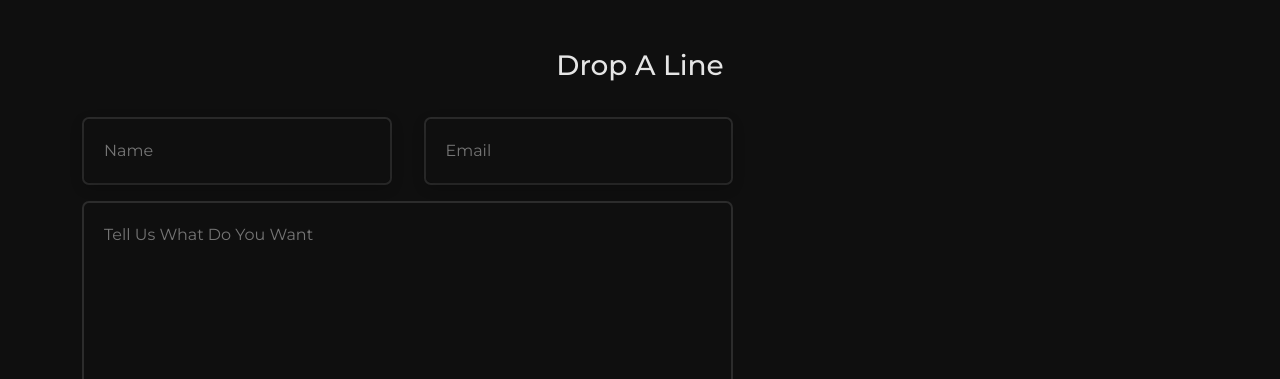
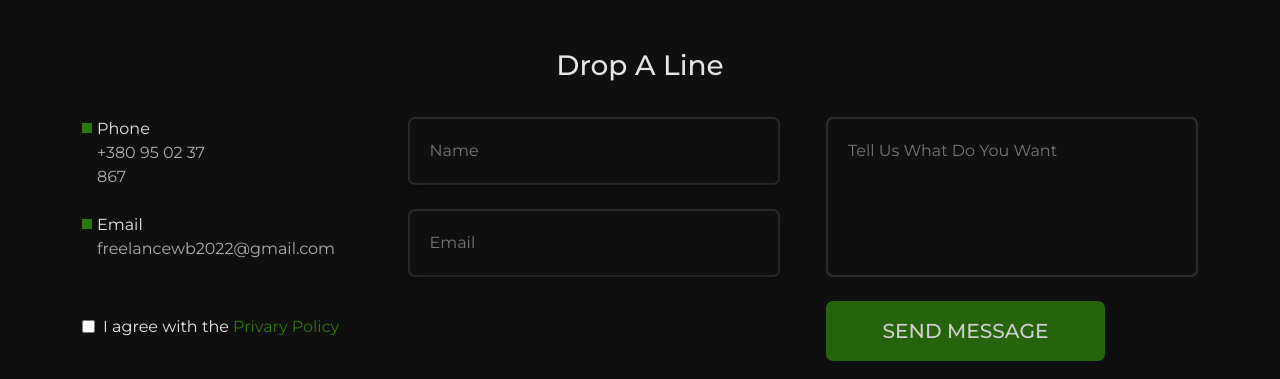
Before and after one commit to FreelanceWb/Test.io, a plain HTML site: page Company/index.html in a window 1280 px wide. Shown: the part 3150-3529 px from the top of the page. Drawn offline with nearby package versions, Linux system fonts and the light colour scheme.

Commit message:
customized scroll for textarea + form totally done

```diff
--- a/Company/css/media.css
+++ b/Company/css/media.css
@@ -64,10 +64,10 @@
 
     .skill-block,
     .service-block,
-    .label,
-    .contact-block {
-        width: calc(50% - 1rem);
+    .label {
+        width: calc(50% - .5rem);
     }
+
 
     .skill-block img {
         position: absolute;
@@ -85,17 +85,29 @@
     .skill-block {
         width: calc(33.33333333% - 1rem);
     }
-    .skill-block img {
-        width: auto;
+}
+
+@media (max-width: 992px) {
+    .textarea {
+        height: 250px;
     }
 }
+
 
 @media (min-width: 992px) {
     .service-block {
         width: calc(25% - 0.5rem);
     }
 
-    .contact-block {
-        width: calc(100%);
+    .skill-block img {
+        width: auto;
+    }
+
+    .label {
+        width: 100%;
+    }
+
+    .btn {
+        margin-right: 8.33333%;
     }
 }
--- a/Company/css/style.css
+++ b/Company/css/style.css
@@ -7,6 +7,7 @@
    --h2--before--color: #2B7A0B;
    --skill--border: #2C2C2C;
    --skill--span: rgba(255, 255, 255, 0.3);
+   --contacts--p: #ACACAC;
 }
 
 * {
@@ -369,21 +370,37 @@ main :where(#skills, #portfolio, #services, #contacts) h2 {
    box-shadow: 0px 4px 13px rgba(0, 0, 0, 0.25);
    width: 100%;
    padding: 20px;
+   color: #ffffff;
+}
+
+form :where(.input, .textarea)::placeholder{
    text-transform: capitalize;
-   color: #ffffff;
 }
 
 .textarea {
    padding: 20px;
    border: none;
-   width: 100%;
-   height: 234px;
    background: var(--main--color);
    border: 2px solid var(--skill--border);
    color: #ffffff;
-   text-transform: capitalize;
    resize: none;
    max-height: 400px;
+}
+
+/* Размеры скроллбара */
+.textarea::-webkit-scrollbar {
+   width: 10px;
+}
+
+/* Трек поле скроллбара */
+.textarea::-webkit-scrollbar-track {
+   background: var(--contacts--p);
+}
+
+/* Ползунок скроллбара */
+.textarea::-webkit-scrollbar-thumb {
+   background: var(--skill--border);
+   border-radius: 10px;
 }
 
 .privacy {
@@ -415,7 +432,7 @@ main :where(#skills, #portfolio, #services, #contacts) h2 {
    color: #FFFFFF;
    font-weight: 500;
    background: var(--h2--before--color);
-   font-size: calc(.9rem + 0.7vw);
+   font-size: calc(.7rem + 0.7vw);
    text-transform: uppercase;
    border: none;
    opacity: .8;
@@ -425,6 +442,28 @@ main :where(#skills, #portfolio, #services, #contacts) h2 {
    background-color: var(--h2--before--color);
    opacity: 1;
    color: var(--main--h2--color);
+}
+
+.contact-info>div{
+   position: relative;
+   padding: 0px 0px 0px 15px;
+}
+
+.contact-info>div::before{
+   position: absolute;
+   content: "";
+   width: 10px;
+   height: 10px;
+   background-color:var(--h2--before--color);
+   left: 0;
+   top: 6px;
+}
+
+.contact-info>div>span{
+   color:var(--main--h2--color)
+}
+.contact-info>div>p {
+   color:var(--contacts--p);
 }
 
 footer {
--- a/Company/index.html
+++ b/Company/index.html
@@ -220,8 +220,8 @@
             <div class="container-sm" id="contacts">
                 <h2 class="">Drop A Line</h2>
                 <div class="d-flex mt-4 flex-wrap gap-sm-5 justify-content-lg-between align-items-lg-start">
-                    <form class="col-12 d-flex flex-column gap-3 col-lg-7" method="post">
-                        <div class="info col-12 d-flex justify-content-between flex-wrap gap-3">
+                    <form class="col-12 d-flex flex-column gap-3 flex-sm-row flex-wrap justify-content-between" method="post">
+                        <div class="info col-12 d-flex justify-content-between flex-wrap gap-3 order-sm-2 col-lg-4 flex-lg-column">
                             <label for="name" class="label col-12">
                                 <input class="input" id="name" type="text" name="name" placeholder="Name">
                             </label>
@@ -229,11 +229,11 @@
                                 <input class="input" id="name" type="text" name="name" placeholder="Email">
                             </label>
                         </div>
-                        <textarea class="textarea" placeholder="Tell us what do you want"></textarea>
-                        <div class="d-flex align-items-center privacy gap-2">
+                        <textarea class="textarea col-12 order-sm-3 col-lg-4" placeholder="Tell us what do you want"></textarea>
+                        <div class="d-flex align-items-center privacy gap-2 order-sm-4">
                             <input type="checkbox" name="" id=""><p class="m-0">I agree with the <a href=""><span>Privary Policy</span></a></p></div>
-                        <button class="btn mt-2 mb-5 col-sm-4 ms-sm-auto m-lg-0 col-lg-5">SEND MESSAGE</button>
-                        <div class="col-12 d-flex flex-column contact-info">
+                        <button class="btn mt-2 col-sm-4 col-lg-3 order-sm-5">SEND MESSAGE</button>
+                        <div class="col-12 d-flex flex-column contact-info order-sm-1 flex-sm-row gap-2 col-lg-3 flex-lg-column">
                             <div class="col-6 d-flex flex-column"><span>Phone</span>
                             <p>+380 95 02 37 867</p></div>
                             <div class="col-6 d-flex flex-column"><span>Email</span>
--- a/Company/js/app.js
+++ b/Company/js/app.js
@@ -8,7 +8,7 @@
 // myFluid.PARAMS.emitter_size = 0.5;
 
 window.addEventListener('scroll', e => {
-	document.documentElement.style.setProperty('--scrollTop', `${this.scrollY}px`) // Update method
+	document.documentElement.style.setProperty('--scrollTop', `${this.scrollY *0.8}px`) // Update method
 })
 gsap.registerPlugin(ScrollTrigger, ScrollSmoother)
 ScrollSmoother.create({
```
